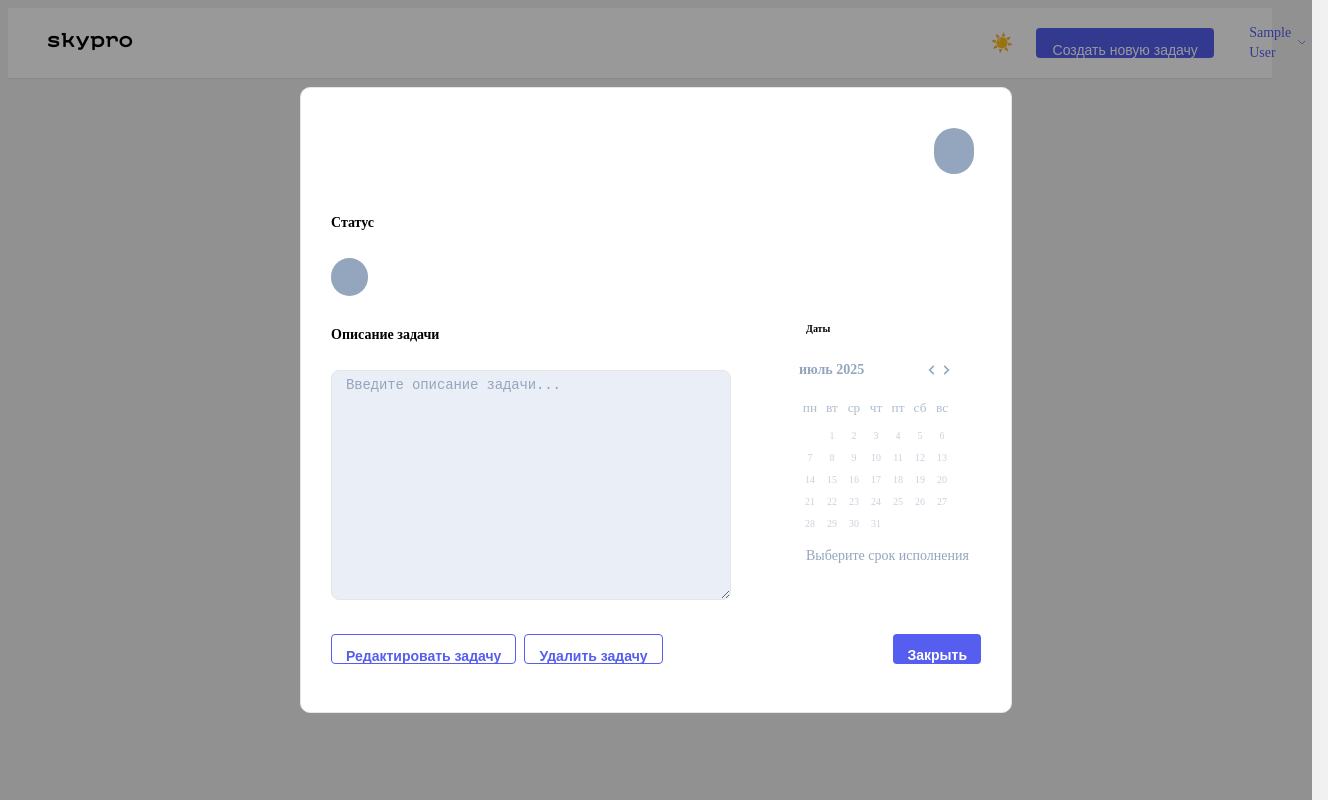
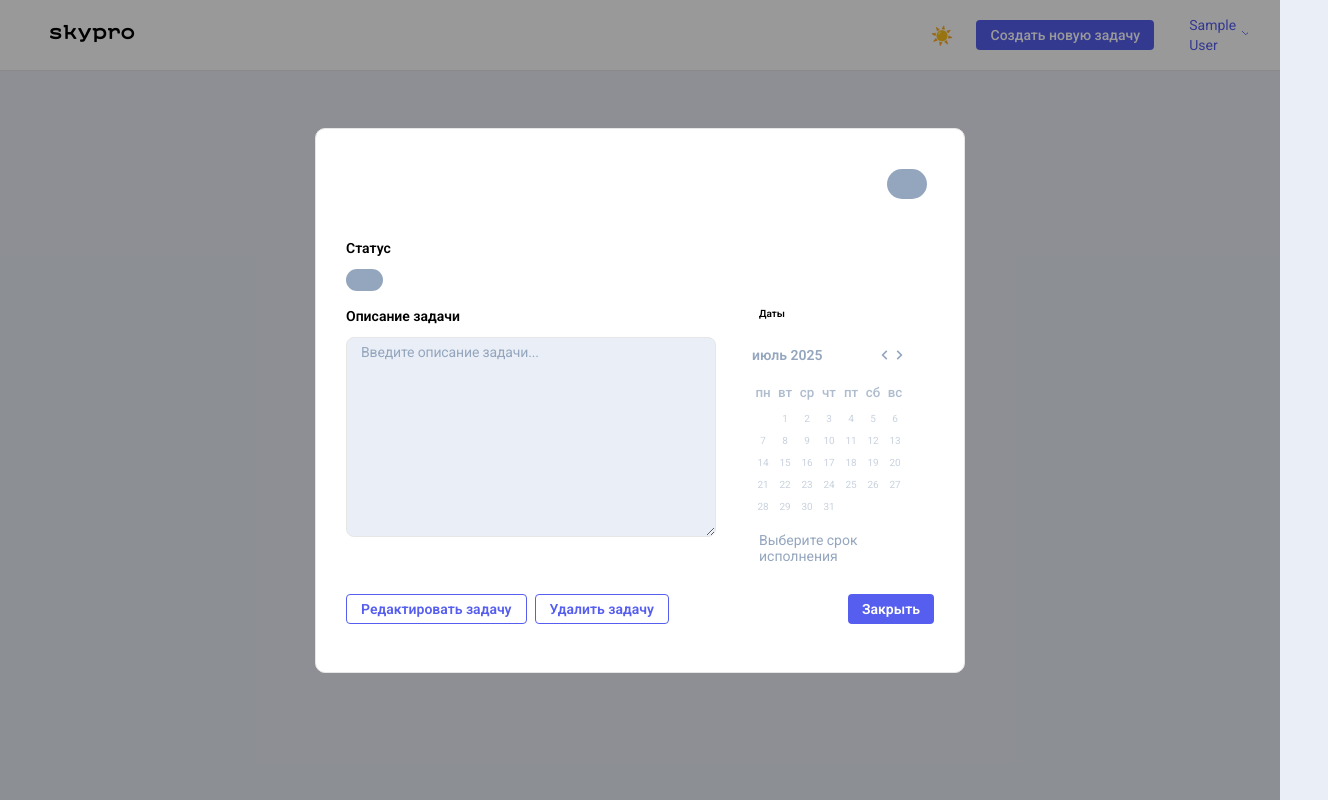
Before and after one commit to Veritas-lab/skypro-kanban, a React (Vite) app: page /card/1 in a window 1280 px wide. Shown: the whole page, 1328 px wide, since content can reach past the window. Built offline with nearby package versions, Linux system fonts and the light colour scheme; sample sign-in values are in the browser's storage.

Commit message:
Исправлены ошибки

```diff
--- a/src/App.jsx
+++ b/src/App.jsx
@@ -1,8 +1,7 @@
 import React from "react";
 import { Routes, Route, Navigate } from "react-router-dom";
 import { ThemeProvider as StyledThemeProvider } from "styled-components";
-import { ThemeProvider } from "./context/ThemeContext";
-import { useTheme } from "./context/ThemeContext";
+import { ThemeProvider, useTheme } from "./context/ThemeContext";
 import { lightTheme, darkTheme } from "./context/Theme.styled";
 import Header from "./components/Header/Header";
 import Main from "./components/Main/Main";
@@ -12,24 +11,25 @@ import AuthForm from "./components/AuthForm/AuthForm";
 import PopNewCard from "./components/PopNewCard/PopNewCard";
 import PopBrowse from "./components/PopBrowse/PopBrowse";
 import PopExit from "./components/PopExit/PopExit";
+import GlobalStyle from "./GlobalStyles/GlobalStyles.styled";
 
-// Компонент-обертка для styled-components ThemeProvider
 const StyledThemeWrapper = ({ children }) => {
   const { isDarkTheme } = useTheme();
   const currentTheme = isDarkTheme ? darkTheme : lightTheme;
 
   return (
-    <StyledThemeProvider theme={currentTheme}>{children}</StyledThemeProvider>
+    <StyledThemeProvider theme={currentTheme}>
+      <GlobalStyle /> {/* Добавьте GlobalStyle здесь */}
+      {children}
+    </StyledThemeProvider>
   );
 };
 
-// Компонент для защищенных маршрутов
 const ProtectedRoute = ({ children }) => {
   const { user } = useAuth();
   return user ? children : <Navigate to="/sign-in" />;
 };
 
-// Основной компонент с маршрутами
 const AppContent = () => {
   const { user } = useAuth();
 
@@ -37,7 +37,6 @@ const AppContent = () => {
     <>
       {user && <Header />}
       <Routes>
-        {/* Публичные маршруты */}
         <Route
           path="/sign-in"
           element={!user ? <AuthForm /> : <Navigate to="/" />}
@@ -46,8 +45,6 @@ const AppContent = () => {
           path="/sign-up"
           element={!user ? <AuthForm isSignUp={true} /> : <Navigate to="/" />}
         />
-
-        {/* Защищенные маршруты */}
         <Route
           path="/"
           element={
@@ -82,8 +79,6 @@ const AppContent = () => {
             </ProtectedRoute>
           }
         />
-
-        {/* Резервный маршрут */}
         <Route path="*" element={<Navigate to={user ? "/" : "/sign-in"} />} />
       </Routes>
     </>
--- a/src/GlobalStyles/GlobalStyles.styled.js
+++ b/src/GlobalStyles/GlobalStyles.styled.js
@@ -1,50 +1,42 @@
 import { createGlobalStyle } from "styled-components";
 
 const GlobalStyle = createGlobalStyle`
-* {
+  body {
+    background-color: ${(props) => props.theme.backgroundColor};
+    color: ${(props) => props.theme.textColor};
+    transition: background-color 0.3s ease, color 0.3s ease;
     margin: 0;
     padding: 0;
-  box-sizing: border-box;
+    font-family: "Roboto", Arial, Helvetica, sans-serif;
+    -webkit-font-smoothing: antialiased;
+    -moz-osx-font-smoothing: grayscale;
   }
 
-*:before,
-*:after {
-  box-sizing: border-box;
+  * {
+    transition: background-color 0.3s ease,
+                color 0.3s ease,
+                border-color 0.3s ease,
+                box-shadow 0.3s ease;
   }
 
-a,
-a:visited {
+  a, a:visited {
     text-decoration: none;
     cursor: pointer;
+    color: inherit;
   }
 
-button,
-._btn {
+  button {
     cursor: pointer;
+    outline: none;
+    border: none;
+    font-family: inherit;
+  }
+
+  input, textarea {
+    font-family: inherit;
     outline: none;
   }
 
-ul li {
-  list-style: none;
-}
-
-html,
-body {
-  width: 100%;
-  height: 100%;
-  font-family: "Roboto", Arial, Helvetica, sans-serif;
-  color: #000000;
-}
-
-
-body.dark-theme {
-  background-color: #1a1a1a;
-  color: #ffffff;
-}
-
-
-* {
-  transition: background-color 0.3s ease, color 0.3s ease, border-color 0.3s ease;
-}`;
-
+  /* Дополнительные глобальные стили если нужно */
+`;
 export default GlobalStyle;
--- a/src/components/AuthForm/AuthForm.styled.js
+++ b/src/components/AuthForm/AuthForm.styled.js
@@ -6,7 +6,10 @@ export const Bg = styled.div`
   left: 0;
   right: 0;
   bottom: 0;
-  background: rgba(234, 238, 246, 1);
+  background: ${(props) => props.theme.backgroundColor};
+  display: flex;
+  align-items: center;
+  justify-content: center;
 `;
 
 export const Modal = styled.div`
@@ -19,25 +22,24 @@ export const Modal = styled.div`
   align-items: center;
   justify-content: center;
 `;
+
 export const FWrapper = styled.div`
   display: block;
   margin: 0 auto;
-  background-color: rgba(255, 255, 255, 1);
+  background-color: ${(props) => props.theme.cardBg};
   max-width: 368px;
   width: 100%;
   padding: 50px 60px;
   border-radius: 10px;
-  border: 0.7px solid rgba(212, 219, 229, 1);
-  box-shadow: 0px 4px 67px -12px rgba(0, 0, 0, 0.13);
+  border: 0.7px solid ${(props) => props.theme.borderColor};
+  box-shadow: ${(props) => props.theme.shadow};
 `;
 
 export const FTitle = styled.h2`
   font-weight: 700;
   font-size: 20px;
   line-height: 150%;
-  color: rgba(0, 0, 0, 1);
-  font-style: bold;
-  letter-spacing: -3%;
+  color: ${(props) => props.theme.textColor};
   text-align: center;
   margin-bottom: 20px;
 `;
@@ -62,7 +64,7 @@ export const FormGroupP = styled.div`
   font-weight: 400;
   font-size: 14px;
   line-height: 150%;
-  color: rgba(148, 166, 190, 0.4);
+  color: ${(props) => props.theme.textSecondary};
   letter-spacing: -1%;
   text-align: center;
 `;
@@ -71,8 +73,13 @@ export const FormGroupPLink = styled.p`
   font-weight: 400;
   font-size: 14px;
   line-height: 150%;
-  color: rgba(148, 166, 190, 0.4);
+  color: ${(props) => props.theme.primaryColor};
   letter-spacing: -1%;
-  text-decoration: underline rgba(148, 166, 190, 0.4);
+  text-decoration: underline;
   text-align: center;
+  cursor: pointer;
+
+  &:hover {
+    color: ${(props) => props.theme.primaryHover};
+  }
 `;
--- a/src/context/Theme.styled.js
+++ b/src/context/Theme.styled.js
@@ -10,6 +10,10 @@ export const lightTheme = {
   borderColor: "#e6e6e6",
   toggleHoverBg: "#f0f0f0",
   shadow: "0px 4px 25px 0px rgba(0, 0, 0, 0.10)",
+  inputBg: "#ffffff",
+  modalBg: "#ffffff",
+  successColor: "#06b16e",
+  errorColor: "#ff3333",
 };
 
 export const darkTheme = {
@@ -24,4 +28,8 @@ export const darkTheme = {
   borderColor: "#404040",
   toggleHoverBg: "#404040",
   shadow: "0px 4px 25px 0px rgba(0, 0, 0, 0.3)",
+  inputBg: "#2d2d2d",
+  modalBg: "#3d3d3d",
+  successColor: "#4caf50",
+  errorColor: "#ff6b6b",
 };
--- a/src/index.css
+++ b/src/index.css
@@ -1,33 +1,31 @@
-:root {
-  --background-primary: #f1f1f1;
-  --background-secondary: #ffffff;
-  --background-tertiary: #eaeef6;
-  --text-primary: #000000;
-  --text-secondary: #94a6be;
-  --text-tertiary: #565eef;
-  --border-color: #d4dbe5;
-  --shadow-color: rgba(0, 0, 0, 0.1);
-  --hover-primary: #33399b;
-  --error-color: #ff3333;
-  --success-color: #06b16e;
+* {
+  margin: 0;
+  padding: 0;
+  box-sizing: border-box;
 }
 
-[data-theme="dark"] {
-  --background-primary: #1a1a1a;
-  --background-secondary: #2d2d2d;
-  --background-tertiary: #3a3a3a;
-  --text-primary: #ffffff;
-  --text-secondary: #b0b0b0;
-  --text-tertiary: #7678ed;
-  --border-color: #404040;
-  --shadow-color: rgba(0, 0, 0, 0.3);
-  --hover-primary: #4a52d4;
-  --error-color: #ff6b6b;
-  --success-color: #4caf50;
+*:before,
+*:after {
+  box-sizing: border-box;
 }
 
 body {
-  background-color: var(--background-primary);
-  color: var(--text-primary);
-  transition: background-color 0.3s ease, color 0.3s ease;
+  font-family: "Roboto", Arial, Helvetica, sans-serif;
+  -webkit-font-smoothing: antialiased;
+  -moz-osx-font-smoothing: grayscale;
 }
+
+a,
+a:visited {
+  text-decoration: none;
+  cursor: pointer;
+}
+
+button {
+  cursor: pointer;
+  outline: none;
+}
+
+ul li {
+  list-style: none;
+}
```
Lines whose indentation alone changed are shown as unchanged.
